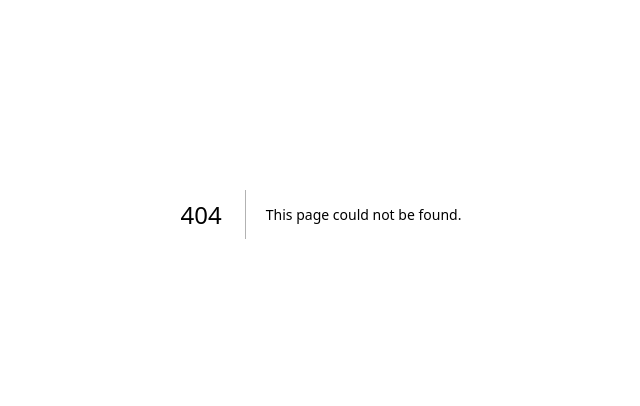
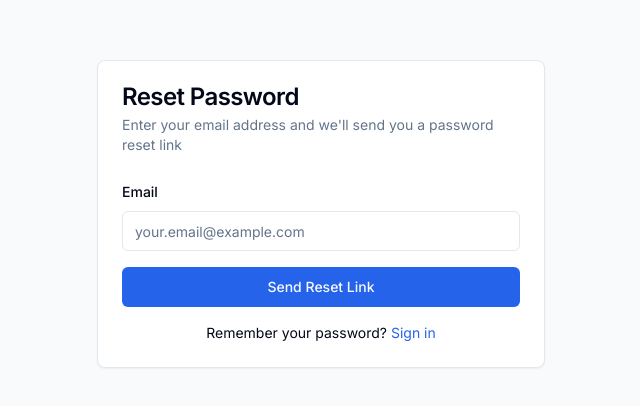
Before and after one commit to ocemtechies-official/Ocem-Seat-Planner, a Next.js app: page /reset-password in a window 1280 px wide. Before the commit this address had no page. Shown: the part 186-592 px from the top of the page, without its empty margins (319-959 px from the left). Built offline with nearby package versions, Linux system fonts and the light colour scheme.

Commit message:
Auto-commit: Agent tool execution

```diff
--- /dev/null
+++ b/src/app/(auth)/reset-password/page.tsx
@@ -0,0 +1,95 @@
+"use client";
+
+import { Button } from "@/components/ui/button";
+import {
+  Card,
+  CardContent,
+  CardDescription,
+  CardHeader,
+  CardTitle,
+} from "@/components/ui/card";
+import { Input } from "@/components/ui/input";
+import { Label } from "@/components/ui/label";
+import { useAuth } from "@/hooks/useAuth";
+import Link from "next/link";
+import { useState } from "react";
+
+export default function ResetPasswordPage() {
+  const [email, setEmail] = useState("");
+  const [error, setError] = useState("");
+  const [success, setSuccess] = useState(false);
+  const [loading, setLoading] = useState(false);
+  const { resetPassword } = useAuth();
+
+  const handleSubmit = async (e: React.FormEvent) => {
+    e.preventDefault();
+    setError("");
+    setSuccess(false);
+    setLoading(true);
+
+    try {
+      await resetPassword(email);
+      setSuccess(true);
+    } catch (err: any) {
+      setError(err.message || "Failed to send reset email");
+    } finally {
+      setLoading(false);
+    }
+  };
+
+  return (
+    <div className="flex min-h-screen items-center justify-center bg-gray-50 px-4 py-12 sm:px-6 lg:px-8">
+      <Card className="w-full max-w-md">
+        <CardHeader>
+          <CardTitle>Reset Password</CardTitle>
+          <CardDescription>
+            Enter your email address and we'll send you a password reset link
+          </CardDescription>
+        </CardHeader>
+        <CardContent>
+          {success ? (
+            <div className="space-y-4">
+              <div className="bg-green-50 border border-green-200 text-green-600 px-4 py-3 rounded">
+                Password reset link sent! Check your email.
+              </div>
+              <Link href="/login">
+                <Button className="w-full">Back to Login</Button>
+              </Link>
+            </div>
+          ) : (
+            <form onSubmit={handleSubmit} className="space-y-4">
+              {error && (
+                <div className="bg-red-50 border border-red-200 text-red-600 px-4 py-3 rounded">
+                  {error}
+                </div>
+              )}
+
+              <div className="space-y-2">
+                <Label htmlFor="email">Email</Label>
+                <Input
+                  id="email"
+                  type="email"
+                  placeholder="your.email@example.com"
+                  value={email}
+                  onChange={(e) => setEmail(e.target.value)}
+                  required
+                />
+              </div>
+
+              <Button type="submit" className="w-full" disabled={loading}>
+                {loading ? "Sending..." : "Send Reset Link"}
+              </Button>
+
+              <div className="text-center text-sm">
+                Remember your password?{" "}
+                <Link href="/login" className="text-primary hover:underline">
+                  Sign in
+                </Link>
+              </div>
+            </form>
+          )}
+        </CardContent>
+      </Card>
+    </div>
+  );
+}
--- /dev/null
+++ b/src/app/(auth)/update-password/page.tsx
@@ -0,0 +1,103 @@
+"use client";
+
+import { Button } from "@/components/ui/button";
+import {
+  Card,
+  CardContent,
+  CardDescription,
+  CardHeader,
+  CardTitle,
+} from "@/components/ui/card";
+import { Input } from "@/components/ui/input";
+import { Label } from "@/components/ui/label";
+import { useAuth } from "@/hooks/useAuth";
+import { useRouter } from "next/navigation";
+import { useState } from "react";
+
+export default function UpdatePasswordPage() {
+  const [password, setPassword] = useState("");
+  const [confirmPassword, setConfirmPassword] = useState("");
+  const [error, setError] = useState("");
+  const [loading, setLoading] = useState(false);
+  const { updatePassword } = useAuth();
+  const router = useRouter();
+
+  const handleSubmit = async (e: React.FormEvent) => {
+    e.preventDefault();
+    setError("");
+
+    if (password.length < 8) {
+      setError("Password must be at least 8 characters long");
+      return;
+    }
+
+    if (password !== confirmPassword) {
+      setError("Passwords do not match");
+      return;
+    }
+
+    setLoading(true);
+
+    try {
+      await updatePassword(password);
+      router.push("/login");
+    } catch (err: any) {
+      setError(err.message || "Failed to update password");
+    } finally {
+      setLoading(false);
+    }
+  };
+
+  return (
+    <div className="flex min-h-screen items-center justify-center bg-gray-50 px-4 py-12 sm:px-6 lg:px-8">
+      <Card className="w-full max-w-md">
+        <CardHeader>
+          <CardTitle>Set New Password</CardTitle>
+          <CardDescription>
+            Enter your new password below
+          </CardDescription>
+        </CardHeader>
+        <CardContent>
+          <form onSubmit={handleSubmit} className="space-y-4">
+            {error && (
+              <div className="bg-red-50 border border-red-200 text-red-600 px-4 py-3 rounded">
+                {error}
+              </div>
+            )}
+
+            <div className="space-y-2">
+              <Label htmlFor="password">New Password</Label>
+              <Input
+                id="password"
+                type="password"
+                placeholder="••••••••"
+                value={password}
+                onChange={(e) => setPassword(e.target.value)}
+                required
+              />
+              <p className="text-xs text-muted-foreground">
+                Must be at least 8 characters
+              </p>
+            </div>
+
+            <div className="space-y-2">
+              <Label htmlFor="confirmPassword">Confirm Password</Label>
+              <Input
+                id="confirmPassword"
+                type="password"
+                placeholder="••••••••"
+                value={confirmPassword}
+                onChange={(e) => setConfirmPassword(e.target.value)}
+                required
+              />
+            </div>
+
+            <Button type="submit" className="w-full" disabled={loading}>
+              {loading ? "Updating..." : "Update Password"}
+            </Button>
+          </form>
+        </CardContent>
+      </Card>
+    </div>
+  );
+}
```
